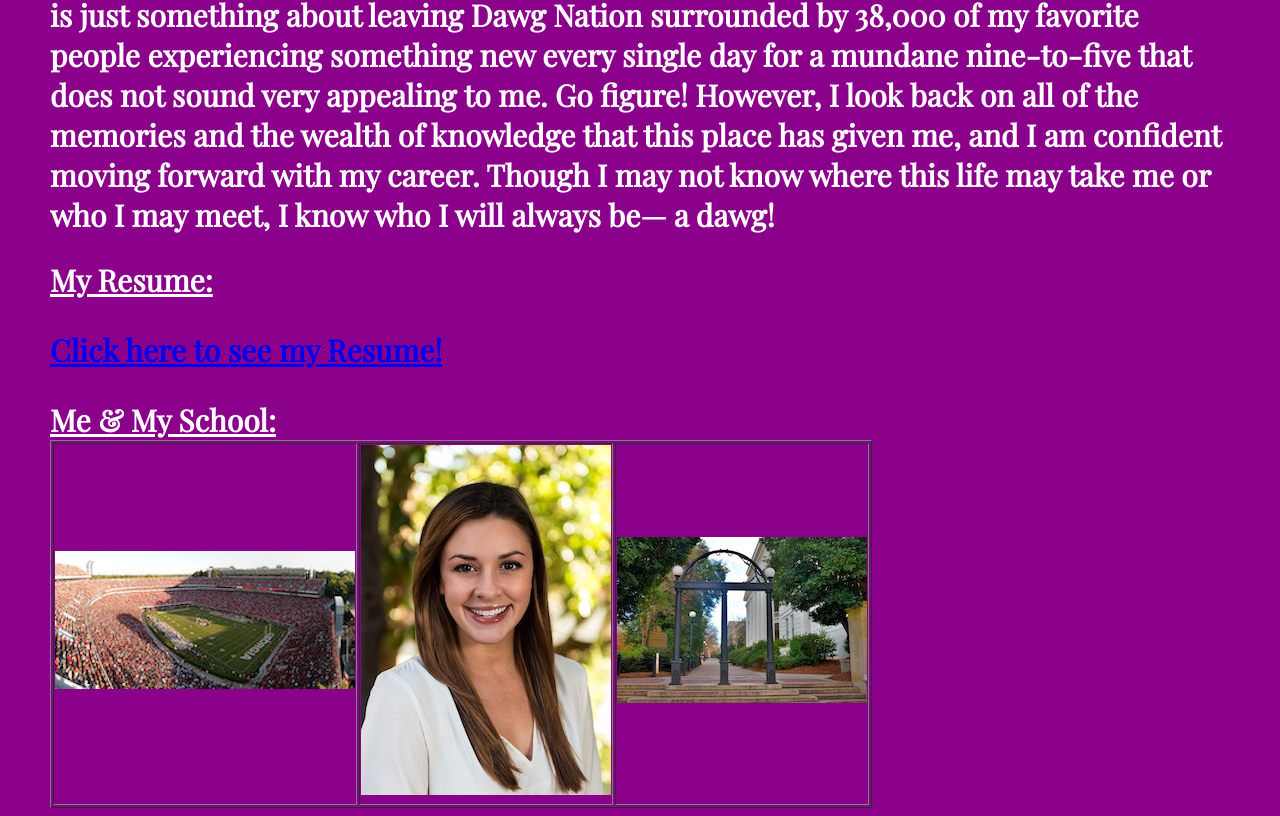
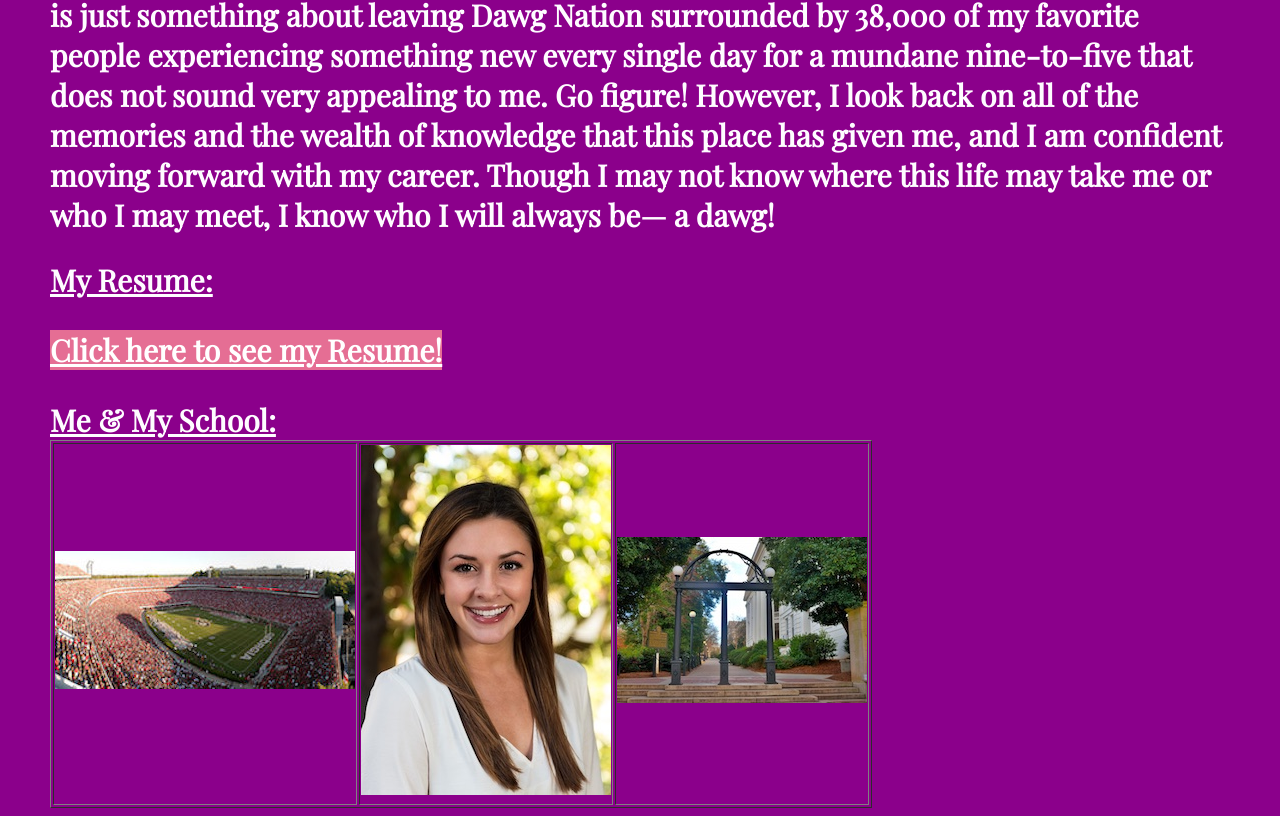
Before and after one commit to ber40773/ber40773.github.io, a plain HTML site: page index.html in a window 1280 px wide. Shown: the part 2422-3238 px from the top of the page. Drawn offline with nearby package versions, Linux system fonts and the light colour scheme; a web font is replaced by a local one.

Commit message:
Update csci.css

```diff
--- a/csci.css
+++ b/csci.css
@@ -54,6 +54,15 @@ div {
     margin-top: auto;
     padding-top: 15px;
 }
+
+.btn-primary {
+    color: #FFFFFF;
+    background-color: #E56E94;
+    border-color: #E56E94;
+}
+
+
+
 © 2019 GitHub, Inc.
 Terms
 Privacy
```
